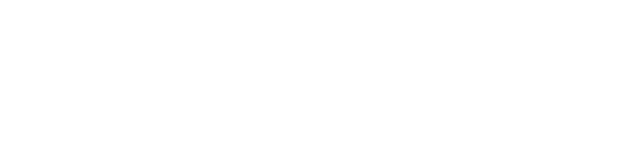
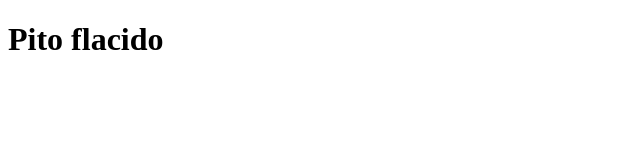
Before and after one commit to agostino08/Curso-practico-JS-desde-0, a plain HTML site: page index.html in a window 1280 px wide. Shown: the whole page, without its empty margins (0-640 px from the left). Drawn offline with Linux system fonts and the light colour scheme.

Commit message:
Ciao world

```diff
--- a/index.html
+++ b/index.html
@@ -8,6 +8,8 @@
 </head>
 <body>
 
+    <h1>Pito flacido</h1>
+
     <script src="script.js"></script>
 
 </body>
--- a/script.js
+++ b/script.js
@@ -1 +1,3 @@
 console.log('Hello world');
+
+console.log('bye')
```
